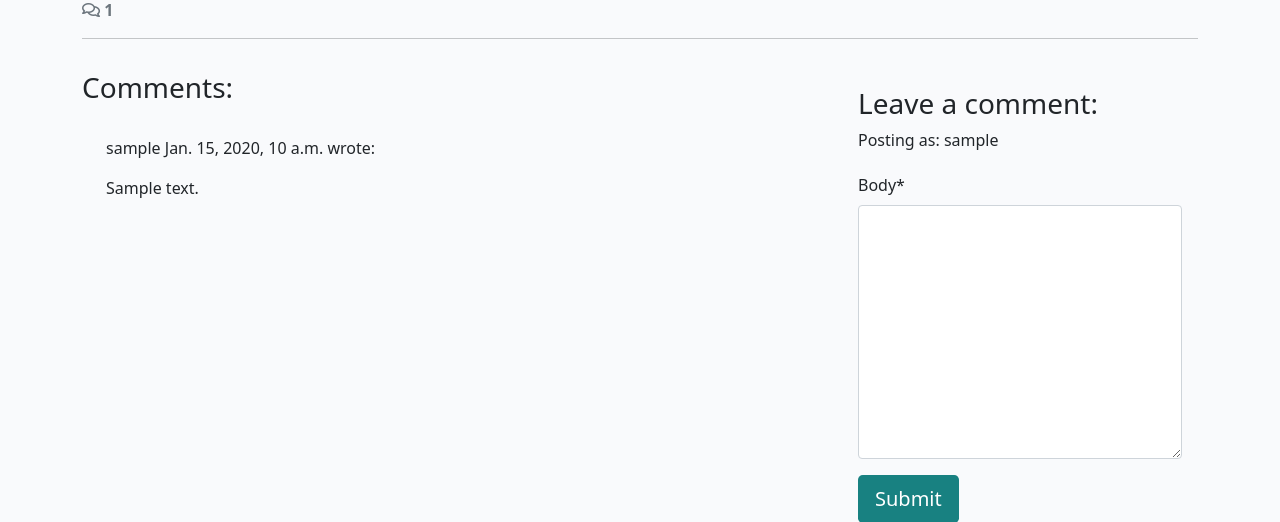
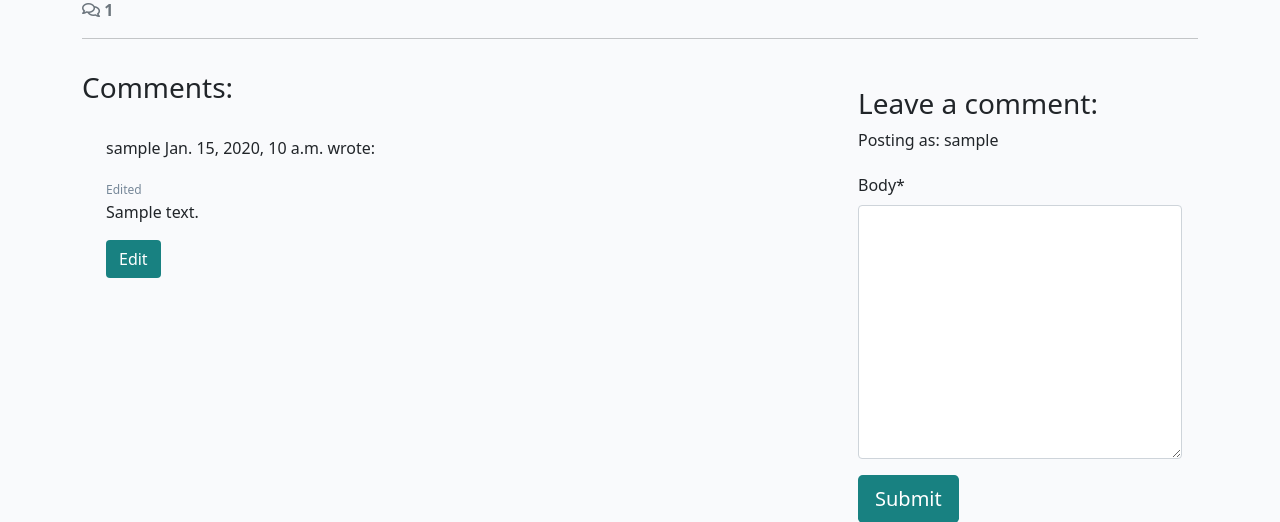
Before and after one commit to Dimitris112/django-blog-askisi, a Django app: a page that uses templates/base.html in a window 1280 px wide. Shown: the part 494-1016 px from the top of the page. Run offline with Django 4.2, Linux system fonts and the light colour scheme; a user stored in the database is signed in; tables that the repository leaves empty hold one stand-in row (values such as "Sample post"); some libraries are stand-ins or nearby versions.

Commit message:
evala kai edited gia ta edit comments / evala comments.js / esvisa script.js

```diff
--- a/blog/models.py
+++ b/blog/models.py
@@ -33,6 +33,7 @@ class Comment(models.Model):
     body = models.TextField()
     created_on = models.DateTimeField(auto_now_add=True)
     approved = models.BooleanField(default=False)
+    updated = models.BooleanField(default=False)
 
     class Meta:
         ordering = ["created_on"]
--- a/blog/templates/blog/post_detail.html
+++ b/blog/templates/blog/post_detail.html
@@ -59,12 +59,18 @@
                         </span> wrote:
                     </p>
                     <div id="comment{{ comment.id }}">
+                        {% if comment.updated %}
+                        <span class="edited">Edited</span>
+                        {% endif %}
                         {{ comment.body | linebreaks }}
                     </div>
                     {% if not comment.approved and comment.author == user %}
                     <p class="approval">
                         This comment is awaiting approval
                     </p>
+                    {% endif %}
+                    {% if user.is_authenticated and comment.author == user %}
+                    <button class="btn btn-edit" comment_id="{{ comment.id }}">Edit</button>
                     {% endif %}
                 </div>
                 <!-- Our for loop ends here -->
@@ -91,3 +97,7 @@
 </div>
 
 {% endblock content %}
+
+{% block extras %}
+<script src="{% static 'js/comments.js' %}"></script>
+{% endblock %}
--- a/blog/urls.py
+++ b/blog/urls.py
@@ -4,4 +4,5 @@ from django.urls import path
 urlpatterns = [
     path('', views.PostList.as_view(), name='home'),
     path('<slug:slug>/', views.post_detail, name="post_detail"),
+    path('<slug:slug>/edit_comment/<int:comment_id>', views.comment_edit, name='comment_edit'),
 ]
--- a/blog/views.py
+++ b/blog/views.py
@@ -1,7 +1,8 @@
-from django.shortcuts import render, get_object_or_404
+from django.shortcuts import render, get_object_or_404, reverse
 from django.views import generic
 from django.contrib import messages
-from .models import Post
+from django.http import HttpResponseRedirect
+from .models import Post, Comment
 from .forms import CommentForm
 
 
@@ -56,3 +57,35 @@ def post_detail(request, slug):
             "comment_form": comment_form
         },
     )
+
+def comment_edit(request, slug, comment_id):
+    """
+    View to edit comments
+    """
+    if request.method == "POST":
+
+        queryset = Post.objects.filter(status=1)
+        post = get_object_or_404(queryset, slug=slug)
+        comment = get_object_or_404(Comment, pk=comment_id)
+        comment_form = CommentForm(data=request.POST, instance=comment)
+
+        if comment_form.is_valid() and comment.author == request.user:
+            comment = comment_form.save(commit=False)
+            comment.update = True
+            comment.post = post
+            comment.approved = False
+            comment.save()
+            messages.add_message(request, messages.SUCCESS, 'Comment Updated!')
+        else:
+            messages.add_message(request, messages.ERROR, 'Error updating comment!')
+
+    return HttpResponseRedirect(reverse('post_detail', args=[slug]))
+
+def comment_delete(request, slug, comment_id):
+    """
+    View to delete comment
+    """
+
+    queryset = Post.objects.filter(status=1)
+    post = get_object_or_404(queryset, slug=slug)
+    comment = get_object_or_404(Comment, pk=comment_id)
--- a/static/css/style.css
+++ b/static/css/style.css
@@ -111,6 +111,11 @@ body {
     color: lightgray;
 }
 
+.edited {
+    font-size: 12px;
+    color: lightslategray;
+}
+
 .btn-signup,
 .btn-edit {
     background-color: #188181;
--- /dev/null
+++ b/static/js/comments.js
@@ -0,0 +1,25 @@
+const editButtons = document.getElementsByClassName('btn-edit');
+const commentText = document.getElementById('id_body');
+const commentForm = document.getElementById('commentForm');
+const submitButton = document.getElementById('submitButton');
+
+/**
+ * Initializes edit functionality for the provided edit buttons.
+ *
+ * For each button in the 'editButtons` collections:
+ * - Retrieves the associated comment's ID upon click.
+ * - Fetches the content of the corresponding comment.
+ * - Populates the `commentText` input/textarea with the comment's content for editing.
+ * - Updates the submit button's text to "Update".
+ * - Sets the form's action attribute to the `edit_comment/{commentId}` endpoint.
+ */
+
+for (let button of editButtons) {
+    button.addEventListener('click', (e) => {
+        let commentId = e.target.getAttribute("comment_id");
+        let commentContent = document.getElementById(`comment${commentId}`).innerText;
+        commentText.value = commentContent;
+        submitButton.innerText = "Update";
+        commentForm.setAttribute("action", `edit_comment/${commentId}`);
+    })
+}
--- a/static/js/script.js
+++ /dev/null
@@ -1 +0,0 @@
-console.log("Life, The universe and Everything!")
--- a/templates/base.html
+++ b/templates/base.html
@@ -115,7 +115,9 @@
     <script src="https://cdn.jsdelivr.net/npm/bootstrap@5.0.1/dist/js/bootstrap.bundle.min.js"
         integrity="sha384-gtEjrD/SeCtmISkJkNUaaKMoLD0//ElJ19smozuHV6z3Iehds+3Ulb9Bn9Plx0x4" crossorigin="anonymous">
     </script>
-    <script src="{% static 'js/script.js' %}"></script>
+
+    {% block extras %}
+    {% endblock %}
 </body>
 
 </html>
```
Also changed, not shown: blog/migrations/0007_comment_updated.py (added).
